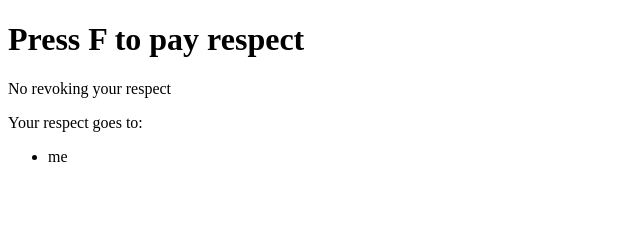
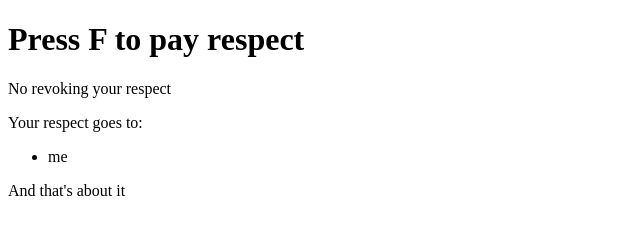
Before and after one commit to Fred-E-Rick/apiwww, a plain HTML site: page index.html in a window 1280 px wide. Shown: the whole page, without its empty margins (0-640 px from the left). Drawn offline with Linux system fonts and the light colour scheme.

Commit message:
updated index.html

```diff
--- a/index.html
+++ b/index.html
@@ -11,5 +11,6 @@
 		<ul>
 			<li>me</li>
 		</ul>
+		<p>And that's about it</p>
 	</body>
 </html>
```
